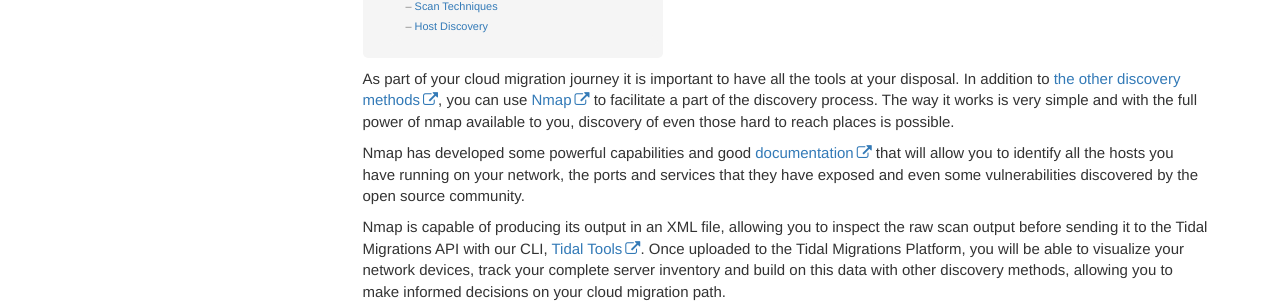
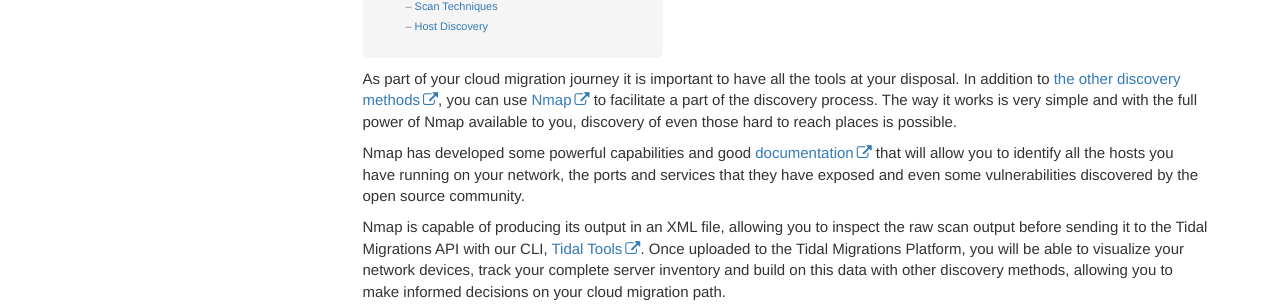
Before and after one commit to tidalmigrations/tidalmigrations.github.io, a Jekyll site: the page built from pages/user guides/discover_nmap.md, in a window 1280 px wide and 900 px high. Shown: the part 361-667 px from the top of the window. Built offline with Jekyll 4.4.1, drawn with Linux system fonts in a browser that asks for light colours; nearby versions of some CDN libraries; comment, search, counter and statistics services are not loaded.

```diff
--- a/pages/user guides/discover_nmap.md
+++ b/pages/user guides/discover_nmap.md
@@ -10,7 +10,7 @@ permalink: discover-nmap.html
 
 
 As part of your cloud migration journey it is important to have all the tools at your disposal. In addition to [the other discovery methods](https://guides.tidalmg.com), you can use [Nmap](https://nmap.org/) to facilitate a part of the discovery process.
-The way it works is very simple and with the full power of nmap available to you, discovery of even those hard to reach places is possible.
+The way it works is very simple and with the full power of Nmap available to you, discovery of even those hard to reach places is possible.
 
 Nmap has developed some powerful capabilities and good [documentation](https://nmap.org/book/host-discovery-find-ips.html) that will allow you to identify  all the hosts you have running on your network, the ports and services that they have exposed and even some vulnerabilities discovered by the open source community.
 
```
